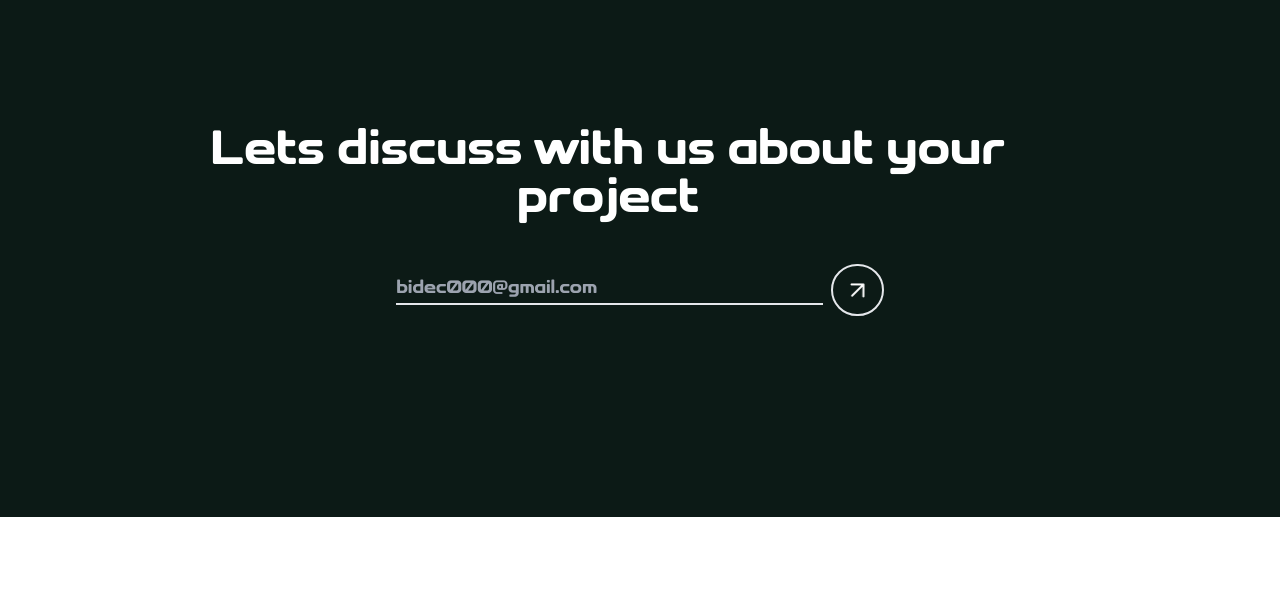
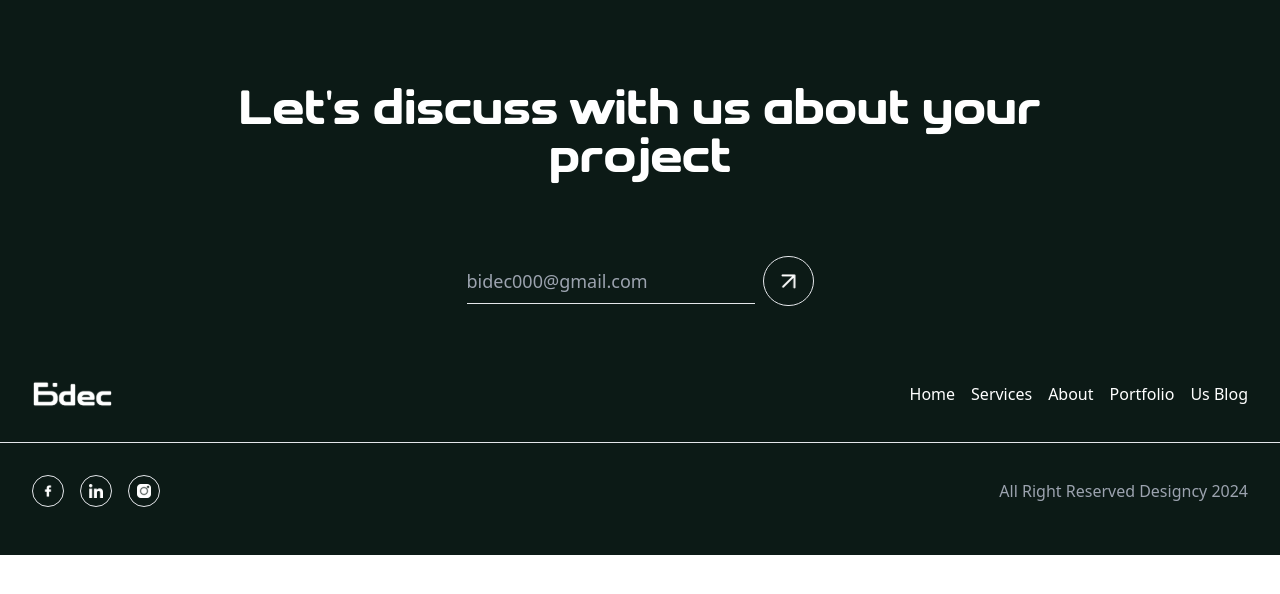
Before and after one commit to Qaviashraf/Bidec-Solution, a React (Vite) app in the folder frontend/: page / in a window 1280 px wide. Shown: the top 594 px of the page. Built offline with nearby package versions, Linux system fonts and the light colour scheme.

Commit message:
complete footer

```diff
--- a/frontend/src/components/Footer.jsx
+++ b/frontend/src/components/Footer.jsx
@@ -1,24 +1,47 @@
-import React from 'react'
-import footerBg from '../assets/footerAssets/footerBlurImg.svg'
-import facebookIcon from '../assets/footerAssets/facebookIcon.svg'
-import linkedInIcon from '../assets/footerAssets/linkedInIcon.svg'
-import instaIcon from '../assets/footerAssets/instaIcon.svg'
-import arrow from '../assets/footerAssets/arrow.svg'
+import React from 'react';
+import footerBg from '../assets/footerAssets/footerBlurImg.svg';
+import facebookIcon from '../assets/footerAssets/facebookIcon.svg';
+import linkedInIcon from '../assets/footerAssets/linkedInIcon.svg';
+import instaIcon from '../assets/footerAssets/instaIcon.svg';
+import arrow from '../assets/footerAssets/arrow.svg';
+import logo from '../assets/footerAssets/Bidec logo-06 2.svg';
 
 function Footer() {
     return (
-        <div className="w-full">
-            <img className='w-full absolute z-0' src={footerBg} alt="" />
-            <div className="container text-center mx-auto absolute z-10">
-                <h1 className='text-white mx-screen text-center text-5xl w-3/4 m-32 mb-10'>Lets discuss with us about your project
+        <div className="w-full bg-cover bg-center" style={{ backgroundImage: `url(${footerBg})` }}>
+            <div className="container mx-auto text-center flex flex-col items-center py-12 justify-center relative z-10">
+                <h1 className="text-white text-center text-3xl md:text-5xl w-3/4 md:p-10 p-1 mb-8">
+                    Let's discuss with us about your project
                 </h1>
-                <form className='flex justify-center items-center'>
-                    <input className='border-b-2 bg-transparent w-1/3 mr-2 text-lg' type="email" placeholder='bidec000@gmail.com' />
-                    <button className='rounded-full border-2 p-2'><img src={arrow} alt="" /></button>
+                <form className="flex justify-center text-white font-sans mb-10 items-center">
+                    <input className="border-b bg-transparent focus:outline-none py-2 md:w-72 w-full mr-2 text-lg" type="email" placeholder="bidec000@gmail.com" />
+                    <button className="rounded-full border p-2"><img src={arrow} alt="" /></button>
                 </form>
+                <div className="w-full">
+                    <div className="container mx-auto">
+                        <div className="flex flex-col md:flex-row gap-3 text-white p-8 border-b justify-between items-center">
+                            <img src={logo} alt="Logo" className="h-8" />
+                            <ul className="flex gap-4 flex-col md:flex-row">
+                                <li className="font-sans">Home</li>
+                                <li className="font-sans">Services</li>
+                                <li className="font-sans">About</li>
+                                <li className="font-sans">Portfolio</li>
+                                <li className="font-sans">Us Blog</li>
+                            </ul>
+                        </div>
+                    </div>
+                    <div className="flex flex-col md:flex-row gap-4 p-8 pb-0 justify-between items-center">
+                        <ul className='flex flex-row gap-4'>
+                            <li className='rounded-full p-2 w-8 h-8 border'><img src={facebookIcon} alt="" /></li>
+                            <li className='rounded-full p-2 w-8 h-8 border'><img src={linkedInIcon} alt="" /></li>
+                            <li className='rounded-full p-2 w-8 h-8 border'><img src={instaIcon} alt="" /></li>
+                        </ul>
+                        <p className='text-gray-400 font-sans '>All Right Reserved Designcy 2024</p>
+                    </div>
+                </div>
             </div>
         </div>
-    )
+    );
 }
 
-export default Footer
+export default Footer;
```
